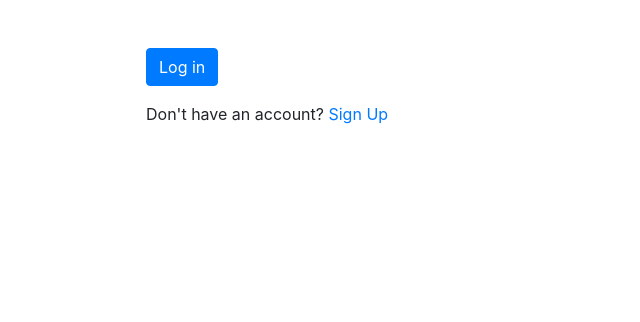
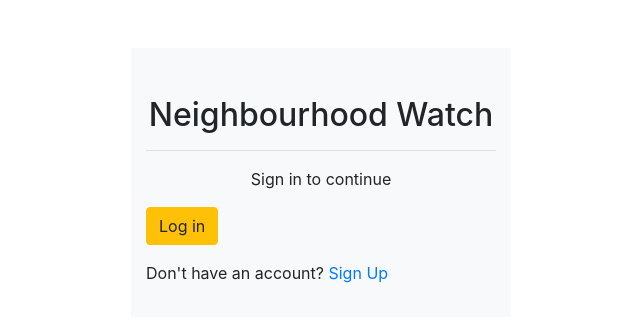
Before and after one commit to bryomajor/neighbourhood-watch, a Django app: template watch/templates/registration/login.html in a window 1280 px wide. Shown: the top 322 px of the page, without its empty margins (319-959 px from the left). Run offline with Django 3.2, Linux system fonts and the light colour scheme; the template is opened without the code that fills it: most values are stand-ins (such as "Sample title", 1, 10 or a date in 2020); parts of the project's set-up code (start-up, migrations or seed data) failed here and were passed over; some libraries are stand-ins or nearby versions.

Commit message:
style the login page

```diff
--- a/watch/templates/registration/login.html
+++ b/watch/templates/registration/login.html
@@ -4,7 +4,10 @@
 {% block content %}
 <div class="container">
     <div class="row">
-        <div class="col-md-4 mx-auto mt-5">
+        <div class="col-md-4 mx-auto mt-5 bg-light pt-5 pb-3">
+            <h2 class="text-center">Neighbourhood Watch</h2>
+            <hr>
+            <p class="text-center">Sign in to continue</p>
             {% if form.errors %}
             <p>Password or Username is incorrect</p>
             {% endif %}
@@ -15,7 +18,7 @@
                         {% csrf_token %}
                         {% bootstrap_form form %}
                         <div class="form-group">
-                            <input type="submit" class="btn btn-primary" value="Log in">
+                            <input type="submit" class="btn btn-warning" value="Log in">
                         </div>
                         <input type="hidden" name="next" value="/">
                     </form>
```
